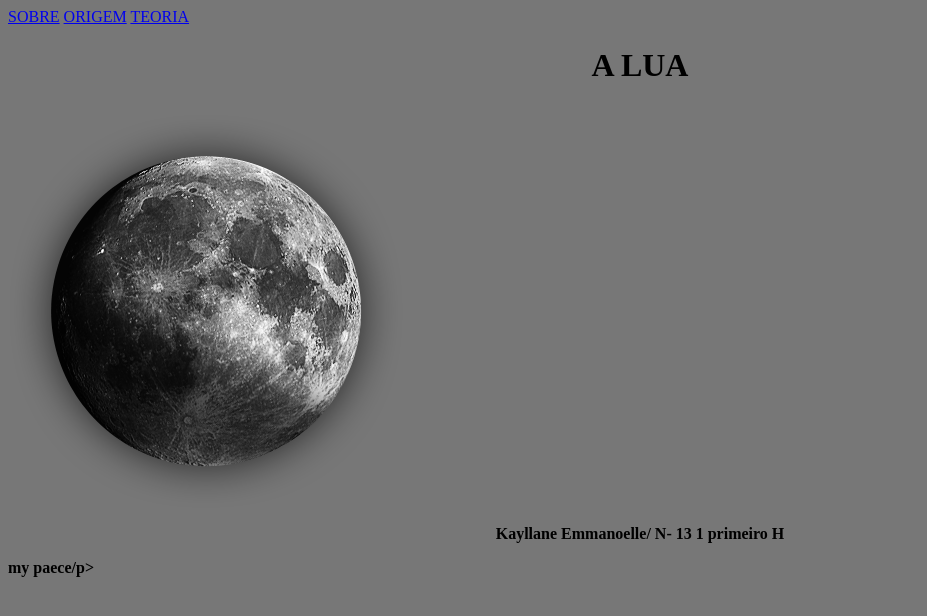
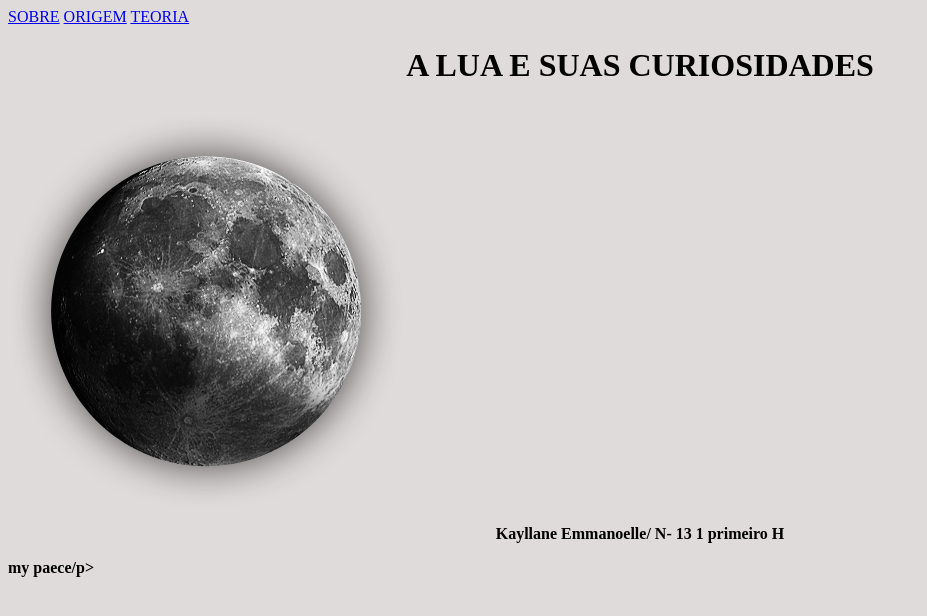
Before and after one commit to kayllane27/minha_nota_2t, a plain HTML site: page index.html in a window 1280 px wide. Shown: the whole page, without its empty margins (0-927 px from the left). Drawn offline with Linux system fonts and the light colour scheme.

Commit message:
Add files via upload

```diff
--- a/estilo.css
+++ b/estilo.css
@@ -1,5 +1,5 @@
 body {
-  background: rgb(119, 119, 119);
+  background: rgb(224, 219, 219);
 }
 h1 {
   text-align: center;
--- a/index.html
+++ b/index.html
@@ -14,7 +14,7 @@
 <link rel="stylesheet" href="estilo.css">
   </head>
   <body>
-  <h1>A LUA</h1>
+  <h1>A LUA E SUAS CURIOSIDADES</h1>
 <p></p>
   </body>
 </html>
```
Also changed, not shown: 2 other files.
